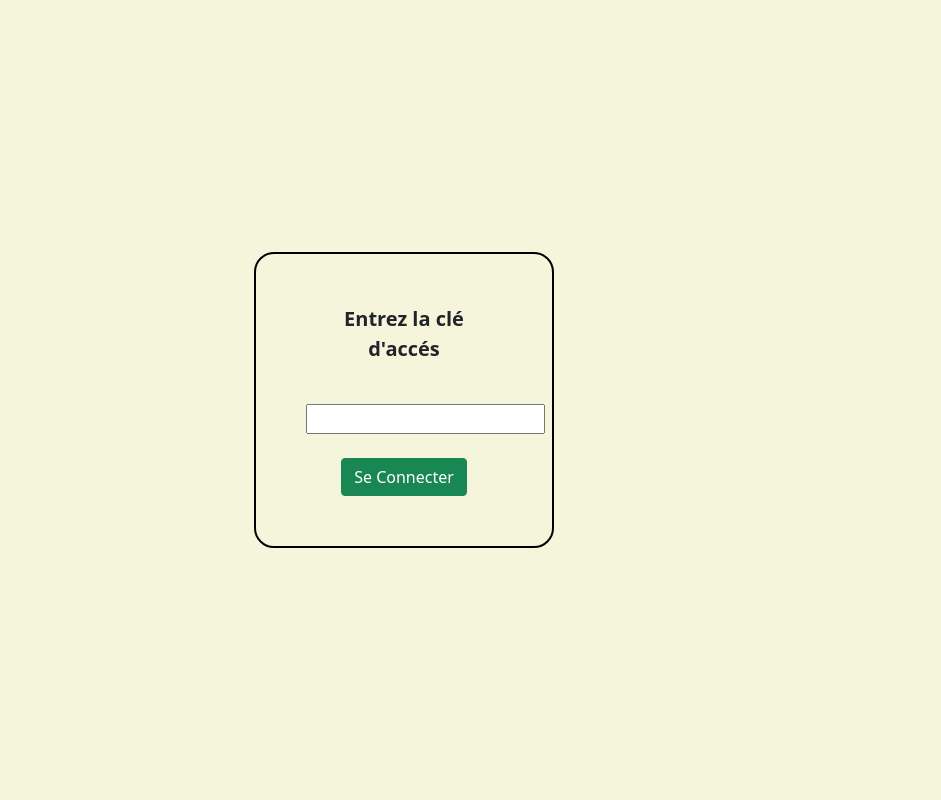
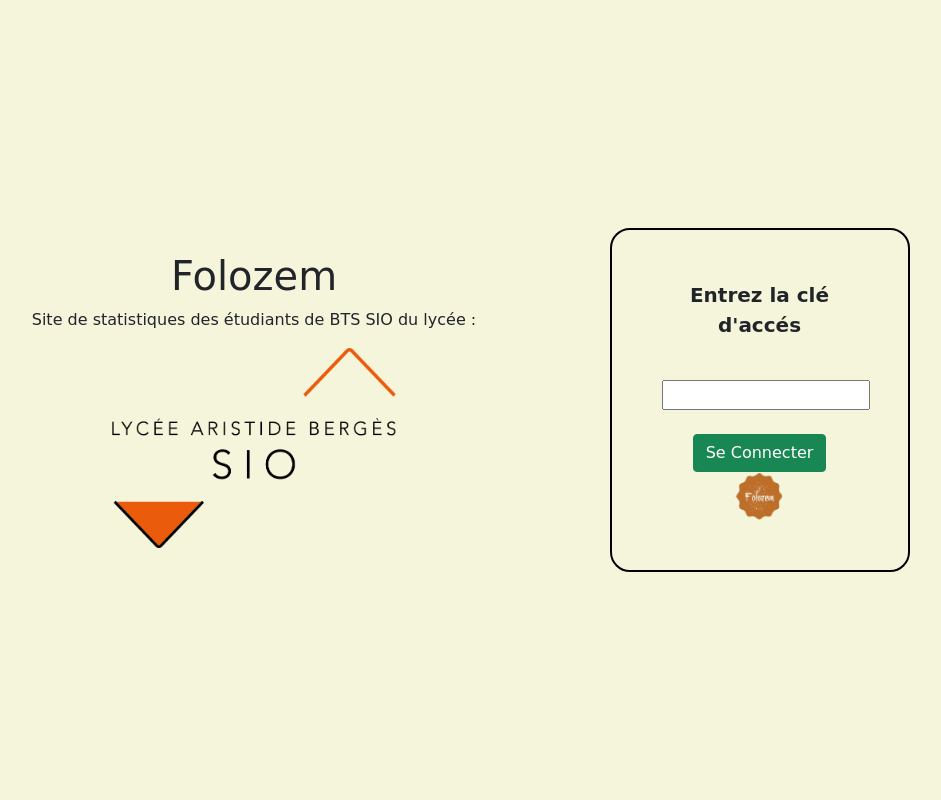
Before and after one commit to thibautscheers/FOLOZEM, a PHP site: page /page in a window 1280 px wide. Shown: the whole page, without its empty margins (236-1177 px from the left). Run offline with PHP 8.4, Linux system fonts and the light colour scheme.

Commit message:
mise en forme de index

```diff
--- a/page/index.php
+++ b/page/index.php
@@ -8,13 +8,15 @@
     <title>Folozem</title>
     <link rel="icon" type="image/x-icon" href="favicon.ico">
     <link rel="stylesheet" href="style/style.css">
-    <!-- <link rel="stylesheet" href="style/navbar.css"> -->
     <link href="bootstrap/css/bootstrap.min.css" type="text/css" rel="stylesheet" />
     <script src="bootstrap/js/bootstrap.bundle.min.js"></script>
 </head>
 <body class="body">
+    <div id="image"><h1>Folozem</h1>
+    <p>Site de statistiques des étudiants de BTS SIO du lycée :</p>
+    <img src="style/logo_SIO-couleur.png"></div><br>
 
-    <LogInFrame class="LogInFrame ">
+    <LogInFrame class="LogInFrame " >
         <p class="fs-5 fw-bold  "> Entrez la clé d'accés </p>
         <br>
         <form method="post" action="checkPassword.php">
@@ -29,7 +31,9 @@
                 session_destroy(); // Permet de clear le cookie si on refresh la page
             ?>
         </form>
+        <img id="ico" src="favicon.ico">
     </LogInFrame>
+
 </body>
 
 </html>
--- a/page/style/style.css
+++ b/page/style/style.css
@@ -1,6 +1,7 @@
 /* Page pour le style créée et géré par Thibaut SCheers*/
 
 .body {
+    font-family: cursive;
     display: flex;
     justify-content: center;
     align-items: center;
@@ -18,9 +19,25 @@
     border-radius: 20px;
     width: 300px;
 
+    /* margin-right: 500px; */
+
 }
 
 .LogInText {
     width: 200px;
     height: 20px;
 }
+img{
+    max-width: 40%;
+    height: auto;
+
+}
+#image{
+    text-align: center;
+    font-family: cursive;
+
+}
+#ico{
+    max-width: 30%;
+    height: auto;
+}
```
Also changed, not shown: page/style/logo_SIO-couleur.png (added).
